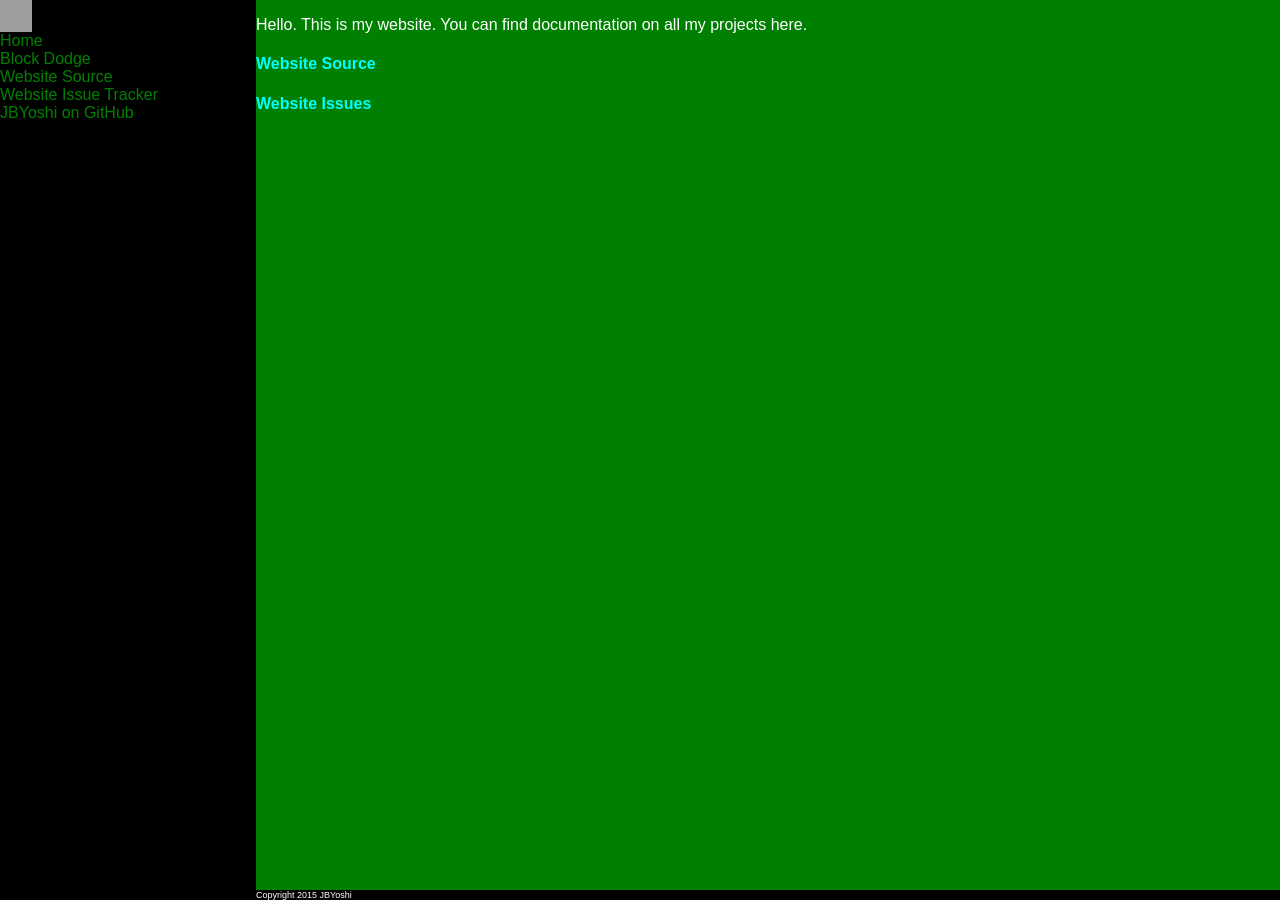
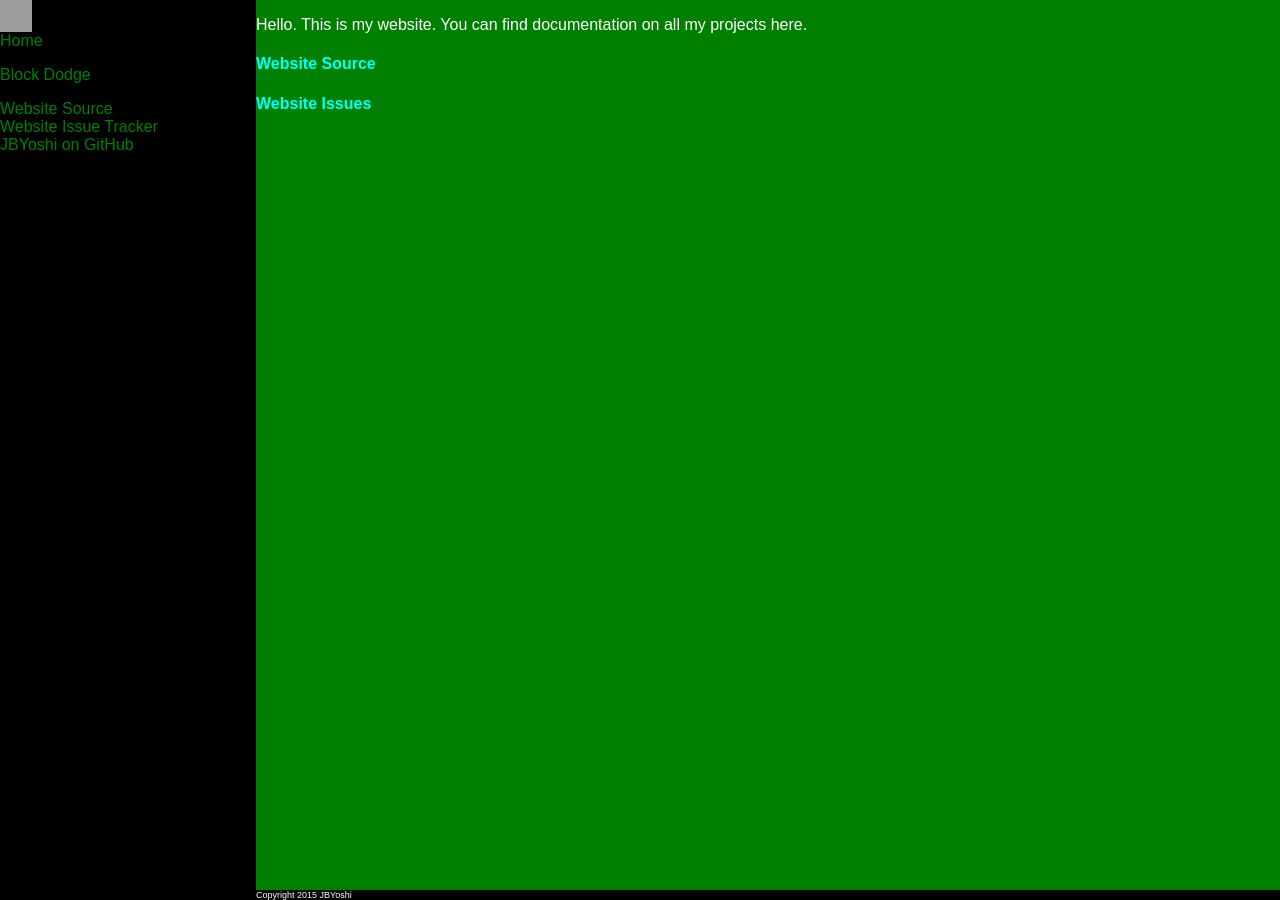
Before and after one commit to JBYoshi/jbyoshi.github.io, a Jekyll site: the page built from index.md, in a window 1280 px wide. Built offline with Jekyll 4.4.1, drawn with Linux system fonts in a browser that asks for light colours; grey boxes are pictures that could not be loaded.

Commit message:
Add spacers in the sidebar.

```diff
--- a/_layouts/default.html
+++ b/_layouts/default.html
@@ -11,6 +11,7 @@
             .sidebar>a {display: block;}
             .footer-wrap footer {font-size: 9px;}
             .logo {width: 32px; height: 32px;}
+            .sidebar hr {border: none; height: 1em; padding: 0px; margin: 0px;}
 
             html, body {width: 100%; height: 100%; margin: 0pt;}
 
@@ -72,7 +73,9 @@
                         <img src="{{ site.github.owner_gravatar_url }}" class="logo">
                         Home
                     </a>
+                    <hr>
                     <a href="/blockdodge">Block Dodge</a>
+                    <hr>
                     <a href="https://github.com/JBYoshi/jbyoshi.github.io">Website Source</a>
                     <a href="https://github.com/JBYoshi/jbyoshi.github.io/issues">Website Issue Tracker</a>
                     <a href="https://github.com/JBYoshi">JBYoshi on GitHub</a>
```
